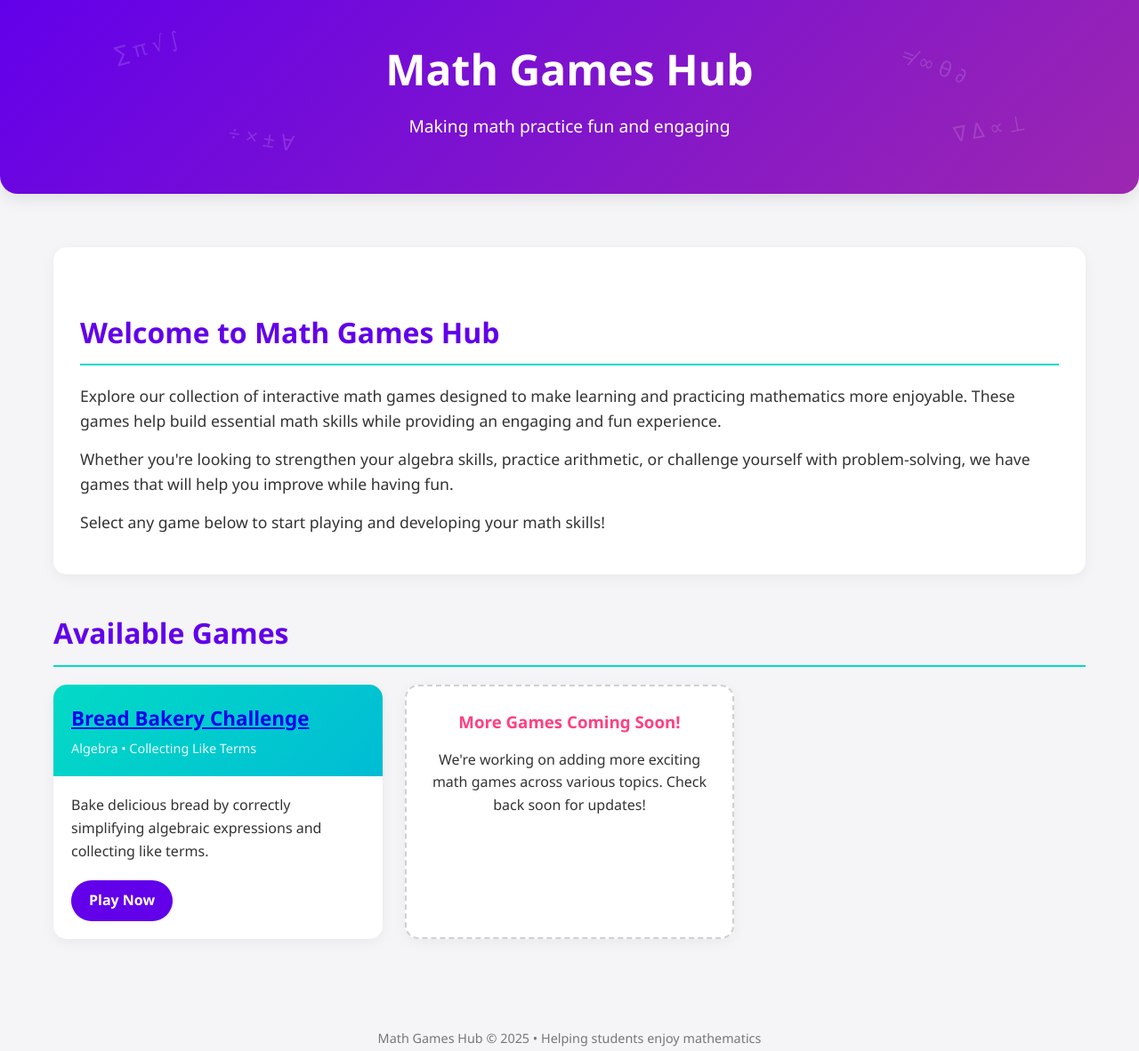
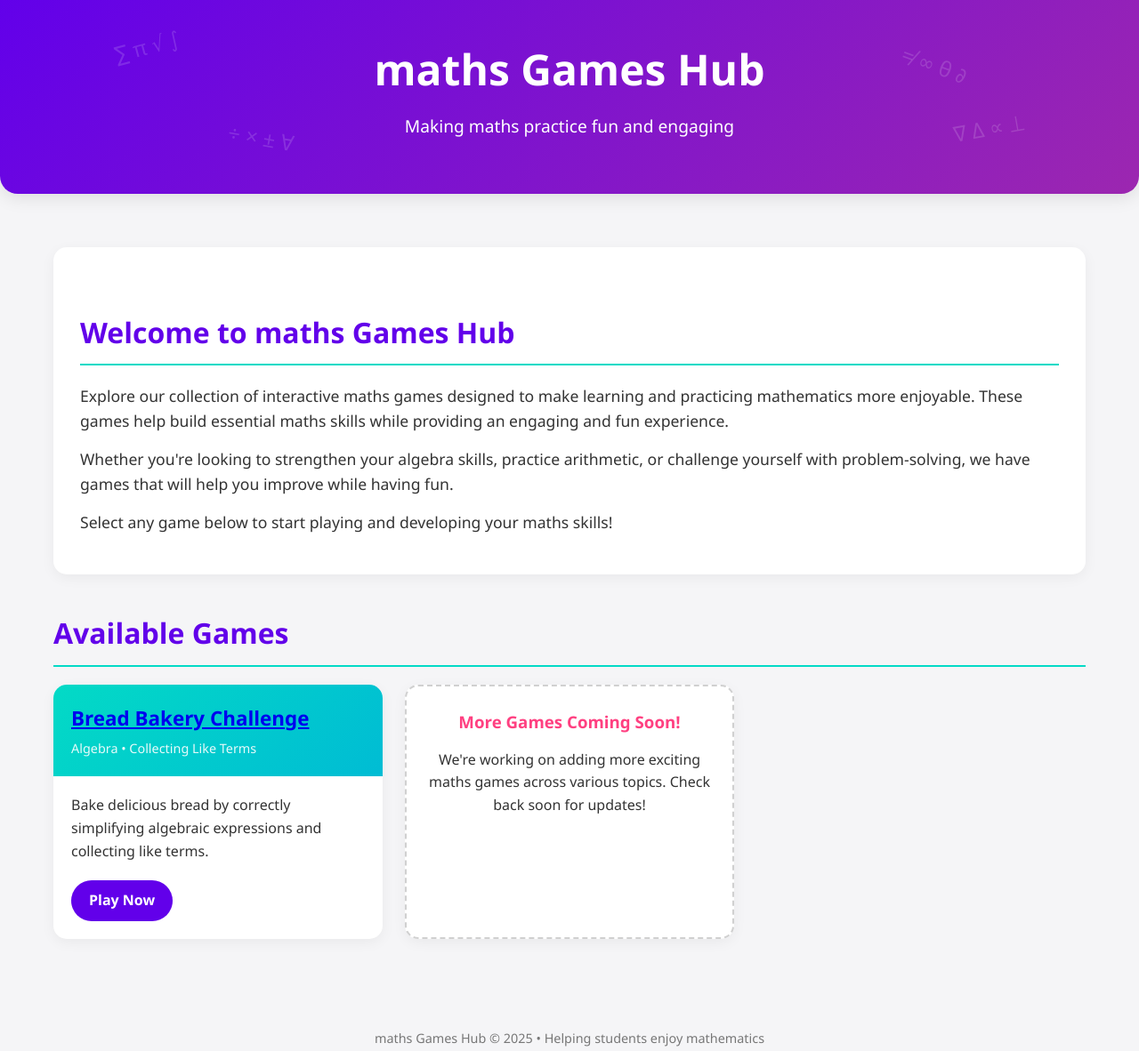
Before and after one commit to englishindoses/maths, a plain HTML site: page index.html in a window 1280 px wide. Shown: the whole page at 89% size. Drawn offline with Linux system fonts and the light colour scheme.

Commit message:
Update index.html
math --> maths

```diff
--- a/index.html
+++ b/index.html
@@ -3,7 +3,7 @@
 <head>
     <meta charset="UTF-8">
     <meta name="viewport" content="width=device-width, initial-scale=1.0">
-    <title>Math Games Hub</title>
+    <title>maths Games Hub</title>
     <style>
         :root {
             --primary-color: #6200ea;
@@ -222,16 +222,16 @@
         <div class="math-symbols symbol-3">÷ × ± ∀</div>
         <div class="math-symbols symbol-4">∇ Δ ∝ ⊥</div>
 
-        <h1>Math Games Hub</h1>
-        <p class="tagline">Making math practice fun and engaging</p>
+        <h1>maths Games Hub</h1>
+        <p class="tagline">Making maths practice fun and engaging</p>
     </header>
 
     <div class="container">
         <section class="intro">
-            <h2>Welcome to Math Games Hub</h2>
-            <p>Explore our collection of interactive math games designed to make learning and practicing mathematics more enjoyable. These games help build essential math skills while providing an engaging and fun experience.</p>
+            <h2>Welcome to maths Games Hub</h2>
+            <p>Explore our collection of interactive maths games designed to make learning and practicing mathematics more enjoyable. These games help build essential maths skills while providing an engaging and fun experience.</p>
             <p>Whether you're looking to strengthen your algebra skills, practice arithmetic, or challenge yourself with problem-solving, we have games that will help you improve while having fun.</p>
-            <p>Select any game below to start playing and developing your math skills!</p>
+            <p>Select any game below to start playing and developing your maths skills!</p>
         </section>
 
         <h2>Available Games</h2>
@@ -249,13 +249,13 @@
 
             <div class="coming-soon">
                 <h3>More Games Coming Soon!</h3>
-                <p>We're working on adding more exciting math games across various topics. Check back soon for updates!</p>
+                <p>We're working on adding more exciting maths games across various topics. Check back soon for updates!</p>
             </div>
         </div>
     </div>
 
     <footer>
-        <p>Math Games Hub © 2025 • Helping students enjoy mathematics</p>
+        <p>maths Games Hub © 2025 • Helping students enjoy mathematics</p>
     </footer>
 </body>
 </html>
```
